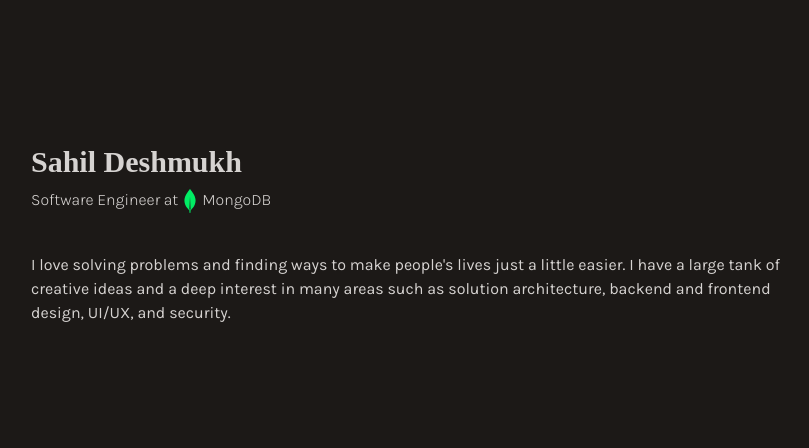
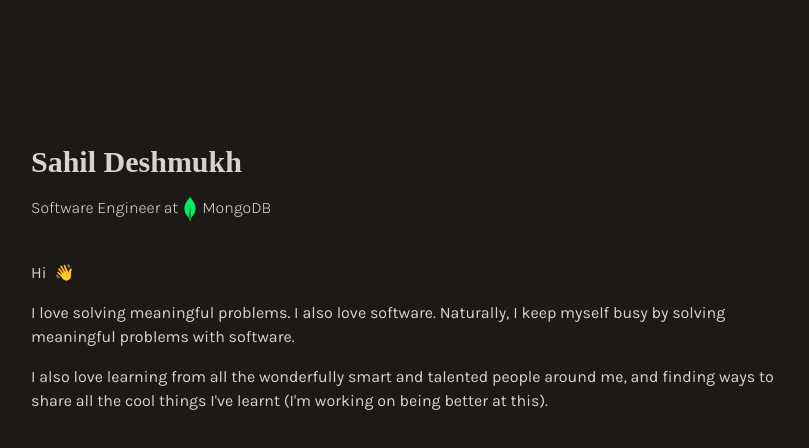
Before and after one commit to sahildmk/dmk-dev-v2, a Next.js app: page / in a window 1280 px wide. Shown: the top 448 px of the page, without its empty margins (225-1034 px from the left). Built offline with nearby package versions, Linux system fonts and the light colour scheme; a web font is replaced by a local one; what tailwindcss-motion would draw is missing.

Commit message:
feat(home): update introduction section with new content and styling

```diff
--- a/app/page.tsx
+++ b/app/page.tsx
@@ -1,7 +1,7 @@
 import MongoDB from "./components/mongo";
 
 const blurStyle =
-  "motion-opacity-in-[10%] motion-blur-in-[5px] motion-duration-[2s]";
+  "motion-opacity-in-[10%] motion-blur-in-[5px] motion-duration-[2s] motion-ease-in-out";
 
 export default function Home() {
   return (
@@ -9,11 +9,11 @@ export default function Home() {
       <div className="md:w-xl lg:w-3xl mt-30 space-y-10">
         <section className="text-stone-300">
           <h1
-            className={`text-3xl font-bold motion-preset-fade motion-duration-2000 motion-delay-200 font-serif`}
+            className={`text-3xl font-bold ${blurStyle} motion-delay-200 font-serif`}
           >
             Sahil Deshmukh
           </h1>
-          <div className="mt-2 font-light">
+          <div className="mt-4 font-light">
             <span className={`${blurStyle} motion-delay-300`}>
               Software Engineer at
             </span>
@@ -23,12 +23,21 @@ export default function Home() {
             </span>
           </div>
         </section>
-        <section className="">
-          <p className={`${blurStyle} motion-delay-500`}>
-            I love solving problems and finding ways to make people&apos;s lives
-            just a little easier. I have a large tank of creative ideas and a
-            deep interest in many areas such as solution architecture, backend
-            and frontend design, UI/UX, and security.
+        <section className="space-y-4">
+          <div className="flex space-x-2">
+            <p className={`${blurStyle} motion-delay-500`}>Hi</p>
+            <p className={`${blurStyle} motion-delay-500 motion-preset-shake`}>
+              👋
+            </p>
+          </div>
+          <p className={`${blurStyle} motion-delay-600`}>
+            I love solving meaningful problems. I also love software. Naturally,
+            I keep myself busy by solving meaningful problems with software.
+          </p>
+          <p className={`${blurStyle} motion-delay-700`}>
+            I also love learning from all the wonderfully smart and talented
+            people around me, and finding ways to share all the cool things
+            I&apos;ve learnt (I&apos;m working on being better at this).
           </p>
         </section>
       </div>
```
